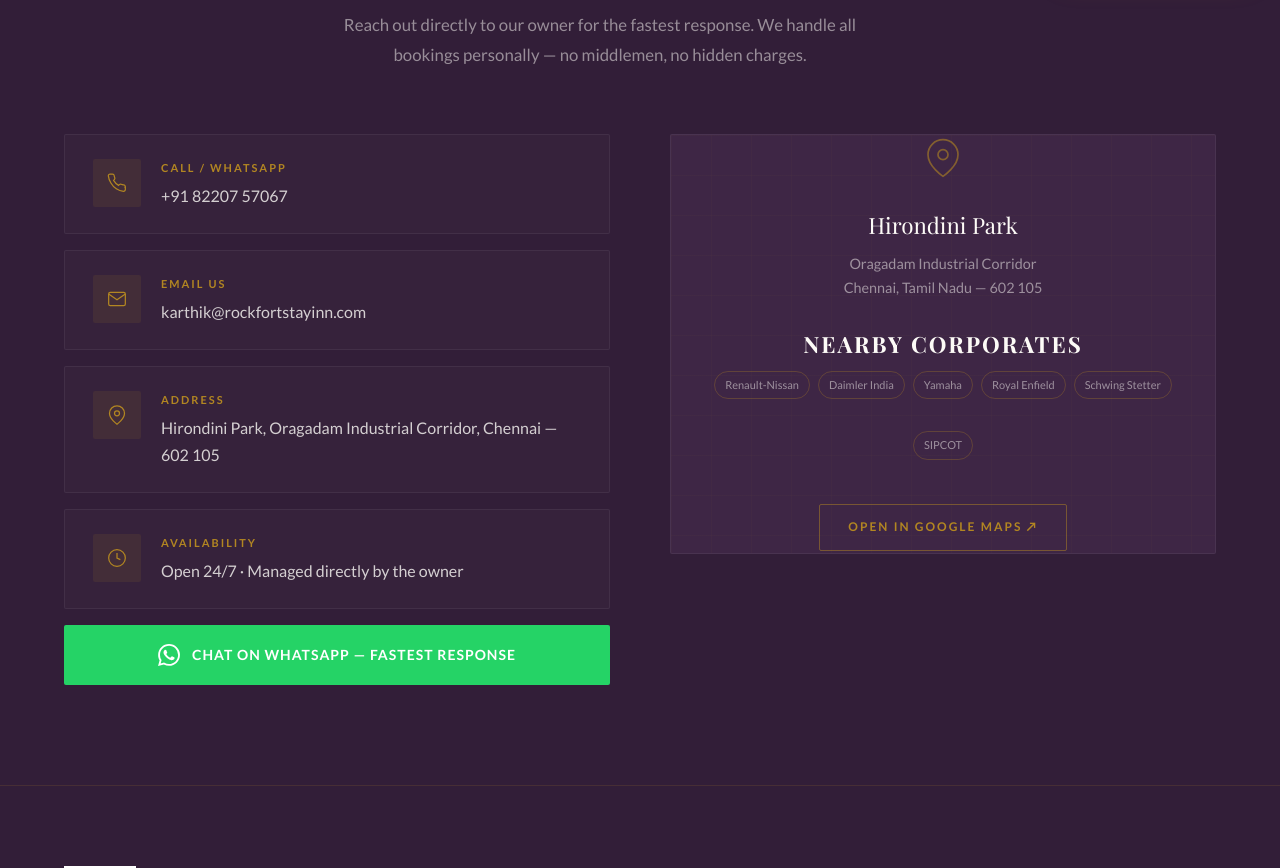
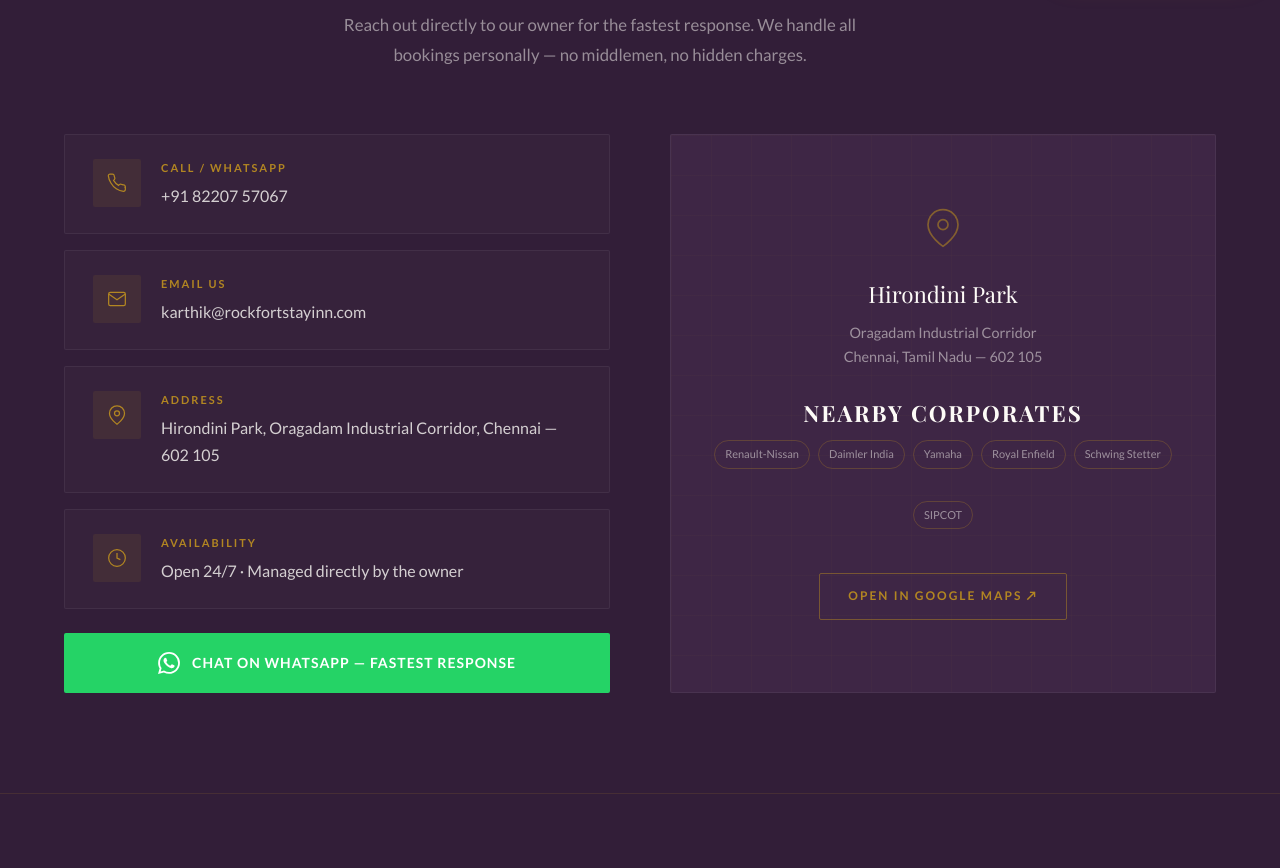
Before and after one commit to GOKULDEV0/rockfortstayinn_website, a React (Vite) app: page /contact in a window 1280 px wide. Shown: the part 800-1668 px from the top of the page. Built offline with nearby package versions, Linux system fonts and the light colour scheme; a web font is replaced by a local one.

Commit message:
Fix contact map height alignment and update map links

```diff
--- a/src/components/Contact.css
+++ b/src/components/Contact.css
@@ -8,7 +8,13 @@
   display: grid;
   grid-template-columns: 1fr 1fr;
   gap: 60px;
-  align-items: start;
+  align-items: stretch;
+}
+
+.contact-info {
+  display: flex;
+  flex-direction: column;
+  height: 100%;
 }
 
 /* Contact Info Items */
@@ -91,10 +97,12 @@
 /* Map */
 .contact-map {
   position: relative;
+  height: 100%;
 }
 
 .map-placeholder {
-  height: 420px;
+  height: 100%;
+  min-height: 420px;
   background: var(--dark-3);
   border: 1px solid rgba(255,255,255,0.06);
   border-radius: 2px;
@@ -201,5 +209,5 @@
 
 @media (max-width: 768px) {
   .contact-grid { grid-template-columns: 1fr; gap: 40px; }
-  .map-placeholder { height: 340px; }
+  .contact-map, .map-placeholder { height: auto; min-height: 380px; }
 }
--- a/src/components/Contact.jsx
+++ b/src/components/Contact.jsx
@@ -37,7 +37,7 @@ function Contact() {
       ),
       label: 'Address',
       value: 'Hirondini Park, Oragadam Industrial Corridor, Chennai — 602 105',
-      href: 'https://maps.google.com/?q=Hirondini+Park+Oragadam+Chennai',
+      href: 'https://maps.app.goo.gl/Ph5QfHFsaHPzfzqd6',
     },
     {
       icon: (
@@ -139,7 +139,7 @@ function Contact() {
                   </div>
                 </div>
                 <a
-                  href="https://maps.google.com/?q=Hirondini+Park+Oragadam+Chennai"
+                  href="https://maps.app.goo.gl/Ph5QfHFsaHPzfzqd6"
                   target="_blank"
                   rel="noreferrer"
                   className="map-link"
```
